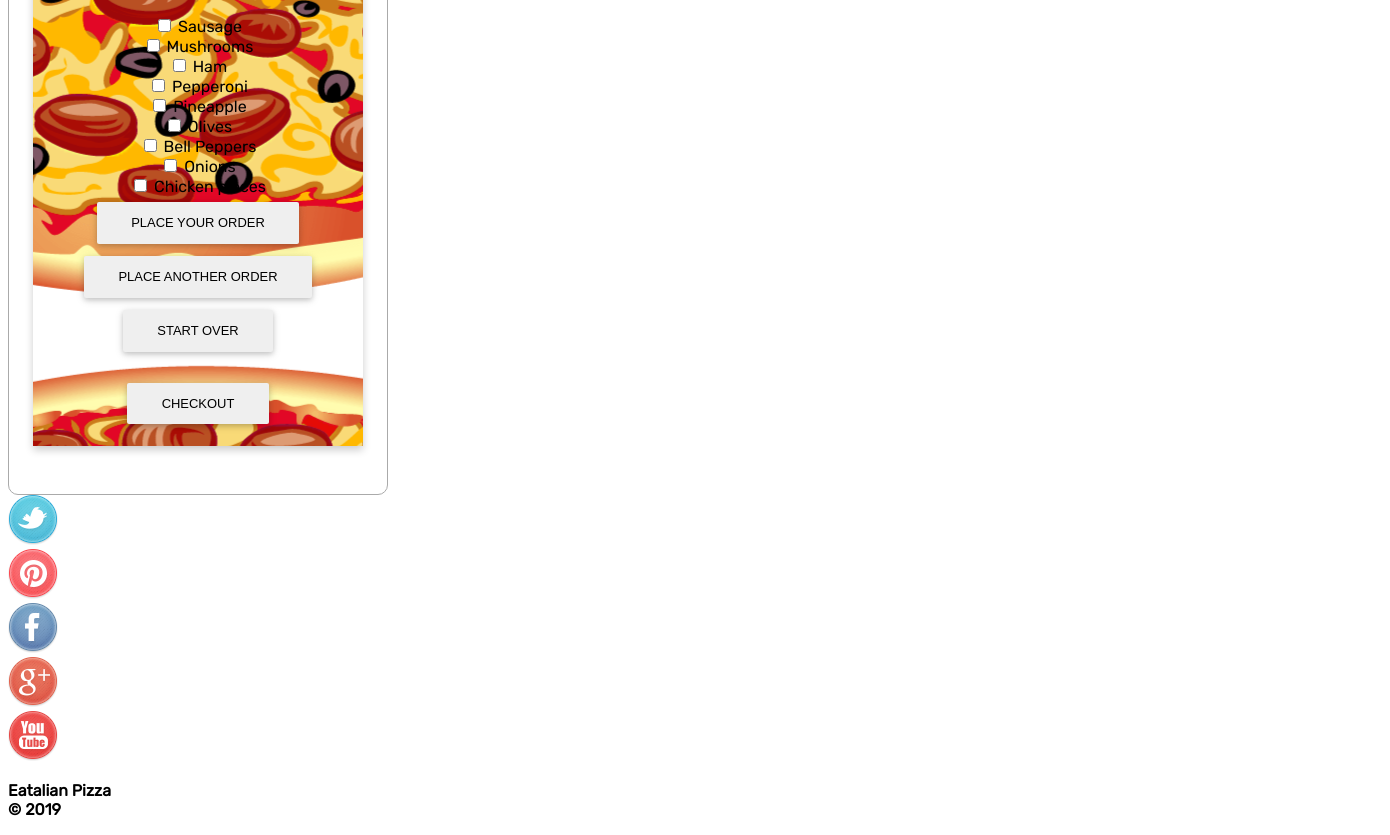
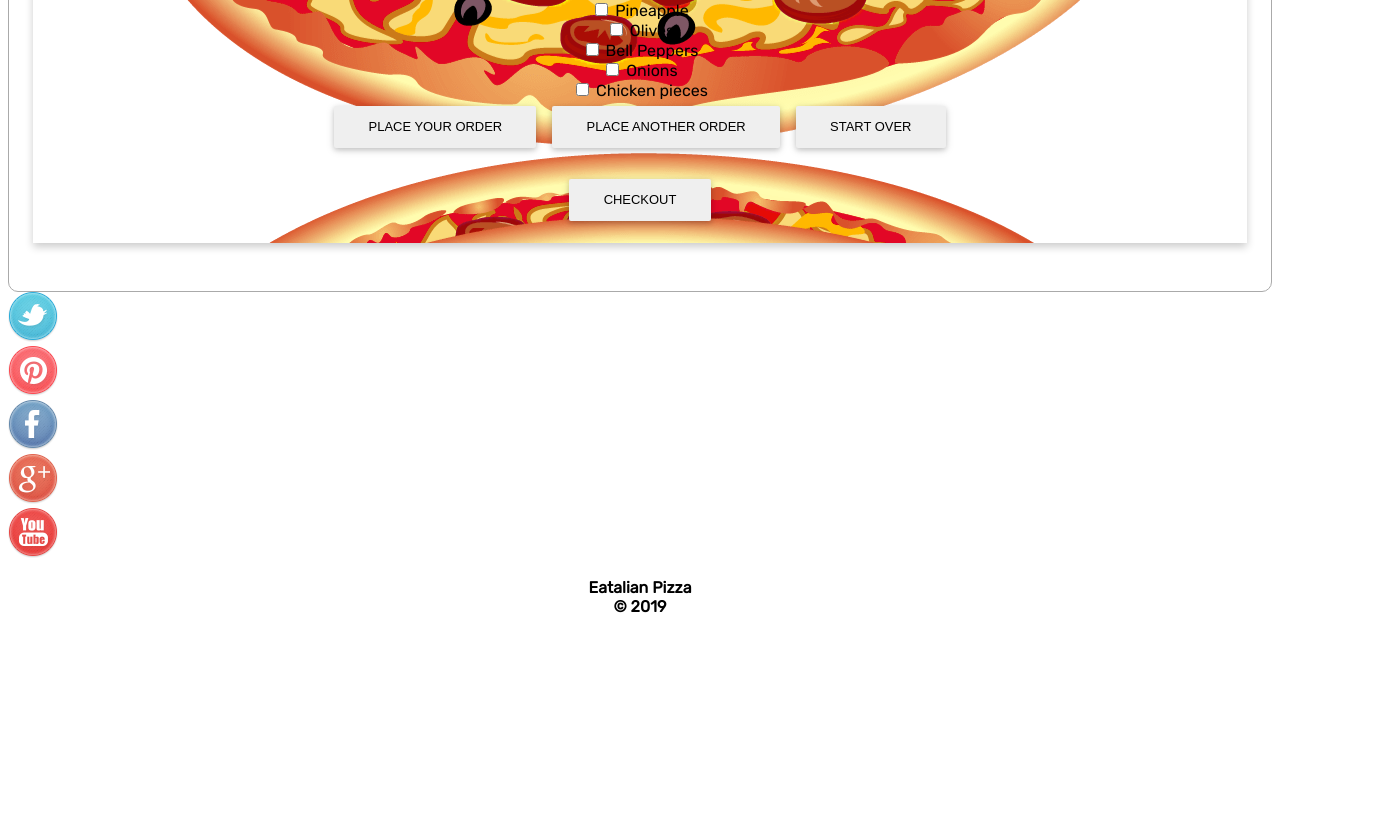
Before and after one commit to Marcusjnls/pizza-place, a plain HTML site: page index.html in a window 1280 px wide. Shown: the part 2276-3111 px from the top of the page, 1390 px wide, since content can reach past the window. After the commit the page ends 2908 px from the top, so only its background shows below. Drawn offline with Linux system fonts and the light colour scheme.

Commit message:
Add changes to form eg background image

```diff
--- a/css/styles.css
+++ b/css/styles.css
@@ -40,7 +40,7 @@ h1, h2{
   cursor: pointer;
   position: absolute;
   top: 50%;
-  width: 750px;
+  width: auto;
   margin-top: -22px;
   padding: 16px;
   color: white;
@@ -110,7 +110,7 @@ h1, h2{
 }
 form
 {
-  width:23.75em;
+  width:auto;
   border:1px solid #AAAAAA;
   border-radius:0.625em;
   padding:1.5em 1.5em;
@@ -144,3 +144,15 @@ h4 {
 .text-left{
   text-align: left;
 }
+.footer{
+  text-align: center;
+}
+.md-form{
+  background-image: url("../img/form.png");
+  background-position: center;
+  background-repeat: repeat-y;
+  background-position: absolute;
+}
+.icons{
+  display:flex;
+}
```
